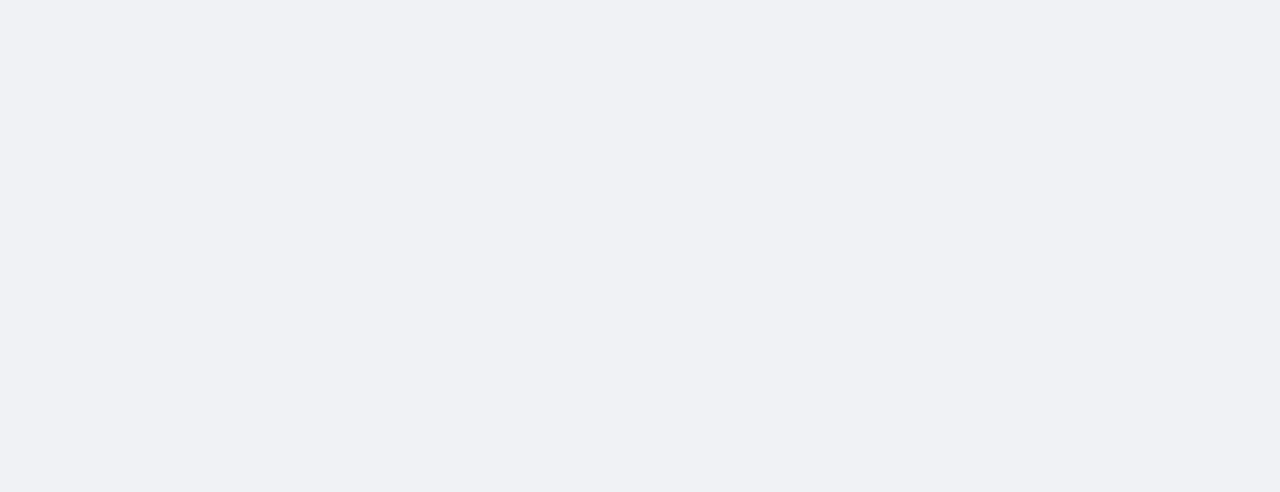
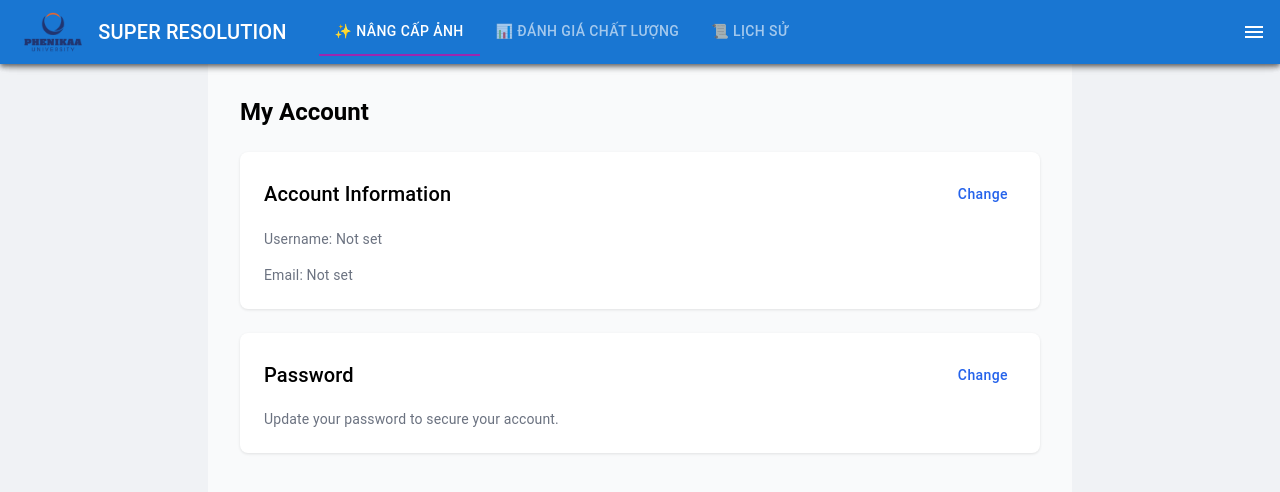
Before and after one commit to TranAnh35/DoAnCoSo, a React (Create React App) app in the folder src/React/super-resolution-frontend/: page /settings in a window 1280 px wide. Before the commit this address had no page. Shown: the top 492 px of the page. Built offline with nearby package versions, Linux system fonts and the light colour scheme.

Commit message:
UI Setting

```diff
--- a/src/React/super-resolution-frontend/src/App.tsx
+++ b/src/React/super-resolution-frontend/src/App.tsx
@@ -1,4 +1,3 @@
-// src/App.tsx
 import React from "react";
 import { BrowserRouter as Router, Route, Routes } from "react-router-dom";
 import Register from "./pages/SignUp";
@@ -6,6 +5,7 @@ import Signin from "./pages/SignIn";
 import ImageProcess from "./pages/ImageProcess";
 import Evaluate from "./pages/QualityEvaluate";
 import History from "./pages/History";
+import Settings from "./pages/Settings";
 
 const App: React.FC = () => {
   return (
@@ -16,6 +16,8 @@ const App: React.FC = () => {
         <Route path="/process" element={<ImageProcess />} />
         <Route path="/evaluate" element={<Evaluate />} />
         <Route path="/history" element={<History />} />
+        <Route path="/settings" element={<Settings />} />{" "}
+        {/* Sửa từ SettingsPage thành Settings */}
         <Route path="/" element={<Signin />} />
       </Routes>
     </Router>
--- a/src/React/super-resolution-frontend/src/components/Header.tsx
+++ b/src/React/super-resolution-frontend/src/components/Header.tsx
@@ -1,3 +1,4 @@
+/** @jsxImportSource @emotion/react */
 import React from "react";
 import {
   AppBar,
@@ -13,6 +14,7 @@ import MenuIcon from "@mui/icons-material/Menu";
 import { useMenu } from "../hooks/useMenu";
 import { useAuth } from "../hooks/useAuth";
 import { useSnackbar } from "notistack";
+import { useNavigate } from "react-router-dom";
 import "../styles/ImageProcess.css";
 
 interface HeaderProps {
@@ -24,6 +26,19 @@ const Header: React.FC<HeaderProps> = ({ tab, setTab }) => {
   const { anchorEl, handleMenuOpen, handleMenuClose } = useMenu();
   const { enqueueSnackbar } = useSnackbar();
   const { handleSignOut } = useAuth(enqueueSnackbar);
+  const navigate = useNavigate();
+
+  const handleSettingsClick = () => {
+    navigate("/settings");
+    setTab(-1); // Đặt tab về -1 khi vào Settings để không chọn tab nào
+    handleMenuClose();
+  };
+
+  const handleTabChange = (newTab: number) => {
+    setTab(newTab);
+    const routes = ["/process", "/evaluate", "/history"];
+    navigate(routes[newTab]); // Điều hướng trực tiếp trong Header
+  };
 
   return (
     <AppBar position="fixed" className="header-appbar">
@@ -34,15 +49,15 @@ const Header: React.FC<HeaderProps> = ({ tab, setTab }) => {
             Super Resolution
           </Typography>
           <Tabs
-            value={tab}
-            onChange={(_, newValue) => setTab(newValue)}
+            value={tab >= 0 && tab <= 2 ? tab : false} // Chỉ hiển thị tab nếu trong phạm vi 0-2
+            onChange={(_, newValue) => handleTabChange(newValue)}
             textColor="inherit"
             indicatorColor="secondary"
             className="header-tabs"
           >
-            <Tab label="✨ Nâng cấp ảnh" />
-            <Tab label="📊 Đánh giá chất lượng" />
-            <Tab label="📜 Lịch sử" />
+            <Tab label="✨ Nâng cấp ảnh" /> {/* Tab 0 */}
+            <Tab label="📊 Đánh giá chất lượng" /> {/* Tab 1 */}
+            <Tab label="📜 Lịch sử" /> {/* Tab 2 */}
           </Tabs>
         </div>
         <div className="header-right">
@@ -58,8 +73,13 @@ const Header: React.FC<HeaderProps> = ({ tab, setTab }) => {
             open={Boolean(anchorEl)}
             onClose={handleMenuClose}
           >
-            <MenuItem onClick={handleMenuClose}>Cài đặt</MenuItem>
-            <MenuItem onClick={() => { handleSignOut(); handleMenuClose(); }}>
+            <MenuItem onClick={handleSettingsClick}>Cài đặt</MenuItem>
+            <MenuItem
+              onClick={() => {
+                handleSignOut();
+                handleMenuClose();
+              }}
+            >
               Đăng xuất
             </MenuItem>
           </Menu>
--- /dev/null
+++ b/src/React/super-resolution-frontend/src/components/Settingsui.tsx
@@ -0,0 +1,158 @@
+/** @jsxImportSource @emotion/react */
+import React from "react";
+import {
+  Typography,
+  Button,
+  Dialog,
+  DialogTitle,
+  DialogContent,
+  DialogActions,
+  TextField,
+} from "@mui/material";
+import Header from "./Header";
+import {
+  mainContainerStyle,
+  contentStyle,
+  sectionStyle,
+  sectionTitleStyle,
+  sectionContentStyle,
+  changeButtonStyle,
+} from "../styles/setting";
+
+const Settingui: React.FC = () => {
+  const [tab] = React.useState(0);
+  const [openAccountModal, setOpenAccountModal] = React.useState(false);
+  const [openPasswordModal, setOpenPasswordModal] = React.useState(false);
+
+  return (
+    <>
+      <Header tab={tab} setTab={() => {}} />
+      <div css={mainContainerStyle}>
+        <div css={contentStyle}>
+          <Typography variant="h5" sx={{ mb: 3, fontWeight: 600 }}>
+            My Account
+          </Typography>
+
+          <div css={sectionStyle}>
+            <div css={sectionTitleStyle}>
+              <Typography variant="h6" sx={{ fontWeight: 500 }}>
+                Account Information
+              </Typography>
+              <Button
+                css={changeButtonStyle}
+                onClick={() => setOpenAccountModal(true)}
+              >
+                Change
+              </Button>
+            </div>
+            <div css={sectionContentStyle}>
+              <Typography variant="body2" sx={{ color: "#6b7280", mb: 1 }}>
+                Username: Not set
+              </Typography>
+              <Typography variant="body2" sx={{ color: "#6b7280" }}>
+                Email: Not set
+              </Typography>
+            </div>
+          </div>
+
+          <div css={sectionStyle}>
+            <div css={sectionTitleStyle}>
+              <Typography variant="h6" sx={{ fontWeight: 500 }}>
+                Password
+              </Typography>
+              <Button
+                css={changeButtonStyle}
+                onClick={() => setOpenPasswordModal(true)}
+              >
+                Change
+              </Button>
+            </div>
+            <div css={sectionContentStyle}>
+              <Typography variant="body2" sx={{ color: "#6b7280" }}>
+                Update your password to secure your account.
+              </Typography>
+            </div>
+          </div>
+        </div>
+
+        <Dialog
+          open={openAccountModal}
+          onClose={() => setOpenAccountModal(false)}
+        >
+          <DialogTitle>Edit Account Information</DialogTitle>
+          <DialogContent>
+            <TextField
+              autoFocus
+              margin="dense"
+              label="Username"
+              name="username"
+              fullWidth
+              variant="outlined"
+              placeholder="Enter new username"
+            />
+            <TextField
+              margin="dense"
+              label="Email"
+              name="email"
+              type="email"
+              fullWidth
+              variant="outlined"
+              placeholder="Enter new email"
+              required
+            />
+          </DialogContent>
+          <DialogActions>
+            <Button onClick={() => setOpenAccountModal(false)}>Cancel</Button>
+            <Button variant="contained">Save</Button>
+          </DialogActions>
+        </Dialog>
+
+        <Dialog
+          open={openPasswordModal}
+          onClose={() => setOpenPasswordModal(false)}
+        >
+          <DialogTitle>Change Password</DialogTitle>
+          <DialogContent>
+            <TextField
+              autoFocus
+              margin="dense"
+              label="Old Password"
+              name="oldPassword"
+              type="password"
+              fullWidth
+              variant="outlined"
+              placeholder="Enter your current password"
+              required
+            />
+            <TextField
+              margin="dense"
+              label="New Password"
+              name="newPassword"
+              type="password"
+              fullWidth
+              variant="outlined"
+              placeholder="Enter your new password"
+              required
+            />
+            <TextField
+              margin="dense"
+              label="Confirm Password"
+              name="confirmPassword"
+              type="password"
+              fullWidth
+              variant="outlined"
+              placeholder="Re-type the new password"
+              required
+            />
+          </DialogContent>
+          <DialogActions>
+            <Button onClick={() => setOpenPasswordModal(false)}>Cancel</Button>
+            <Button variant="contained">Save</Button>
+          </DialogActions>
+        </Dialog>
+      </div>
+    </>
+  );
+};
+
+export default Settingui;
--- /dev/null
+++ b/src/React/super-resolution-frontend/src/pages/Settings.tsx
@@ -0,0 +1,37 @@
+/** @jsxImportSource @emotion/react */
+import React from "react";
+import { Box } from "@mui/material";
+import { useNavigate } from "react-router-dom";
+import Header from "../components/Header";
+import SettingUI from "../components/Settingsui"; // Sửa tên import cho đúng (SettingUI thay vì Settingui)
+
+const Settings: React.FC = () => {
+  const [tab, setTab] = React.useState(0); // Tab mặc định là 0 thay vì -1
+  const navigate = useNavigate();
+
+  const handleTabChange = (newTab: number) => {
+    setTab(newTab);
+    const routes = ["/process", "/evaluate", "/history"];
+    navigate(routes[newTab]); // Điều hướng đến route tương ứng
+  };
+
+  return (
+    <Box
+      sx={{
+        width: "100%",
+        minHeight: "100vh",
+        display: "flex",
+        flexDirection: "column",
+      }}
+    >
+      <Box sx={{ position: "fixed", top: 0, left: 0, right: 0, zIndex: 1000 }}>
+        <Header tab={tab} setTab={handleTabChange} />
+      </Box>
+      <Box sx={{ flex: 1, marginTop: "64px" }}>
+        <SettingUI />
+      </Box>
+    </Box>
+  );
+};
+
+export default Settings;
--- a/src/React/super-resolution-frontend/src/pages/SignIn.tsx
+++ b/src/React/super-resolution-frontend/src/pages/SignIn.tsx
@@ -7,7 +7,10 @@ import { useSnackbar } from "notistack";
 
 const SignIn: React.FC = () => {
   const { enqueueSnackbar } = useSnackbar();
-  const [errors, setErrors] = useState<{ username?: string; password?: string }>({});
+  const [errors, setErrors] = useState<{
+    username?: string;
+    password?: string;
+  }>({});
 
   const { handleSignIn, handleGuestLogin } = useAuth(enqueueSnackbar);
 
--- /dev/null
+++ b/src/React/super-resolution-frontend/src/styles/setting.ts
@@ -0,0 +1,106 @@
+import { css } from "@emotion/react";
+
+export const mainContainerStyle = css`
+  display: flex;
+  height: calc(100vh - 64px); /* Chiều cao trừ đi header */
+  width: 100%;
+  background-color: #f9fafb;
+  overflow: hidden;
+`;
+
+export const sidebarStyle = css`
+  width: 250px;
+  background-color: white;
+  padding: 2rem;
+  border-right: 1px solid #e5e7eb;
+  display: flex;
+  flex-direction: column;
+  gap: 1rem;
+  height: 100%;
+  overflow-y: hidden;
+
+  @media (max-width: 768px) {
+    width: 100%;
+    border-right: none;
+    border-bottom: 1px solid #e5e7eb;
+    padding: 1rem;
+    height: auto;
+  }
+`;
+
+export const sidebarItemStyle = css`
+  display: flex;
+  align-items: center;
+  gap: 0.5rem;
+  padding: 0.5rem 0;
+  cursor: pointer;
+  color: #374151;
+  &:hover {
+    color: #2563eb;
+  }
+`;
+
+export const sidebarItemActiveStyle = css`
+  display: flex;
+  align-items: center;
+  gap: 0.5rem;
+  padding: 0.5rem 0;
+  cursor: pointer;
+  color: #2563eb;
+  font-weight: 500;
+`;
+
+export const contentStyle = css`
+  flex: 1;
+  padding: 2rem;
+  background-color: #f9fafb;
+  height: 100%;
+  overflow-y: hidden;
+  width: 100vh;
+  @media (max-width: 768px) {
+    padding: 1rem;
+  }
+`;
+
+export const sectionStyle = css`
+  background-color: white;
+  border-radius: 8px;
+  padding: 1.5rem;
+  margin-bottom: 1.5rem;
+  box-shadow: 0 1px 3px rgba(0, 0, 0, 0.1);
+  max-height: 100%;
+  overflow: hidden;
+`;
+
+export const sectionTitleStyle = css`
+  display: flex;
+  justify-content: space-between;
+  align-items: center;
+  margin-bottom: 1rem;
+`;
+
+export const sectionContentStyle = css`
+  display: flex;
+  flex-direction: column;
+  gap: 0.5rem;
+`;
+
+export const linkStyle = css`
+  color: #2563eb;
+  font-size: 14px;
+  cursor: pointer;
+  margin-top: 0.5rem;
+  &:hover {
+    text-decoration: underline;
+  }
+`;
+
+export const changeButtonStyle = css`
+  color: #2563eb;
+  font-size: 14px;
+  text-transform: none;
+  &:hover {
+    background-color: transparent;
+    text-decoration: underline;
+  }
+`;
```
Also changed, not shown: 1 other file (tests, documents, lock files or other folders).
